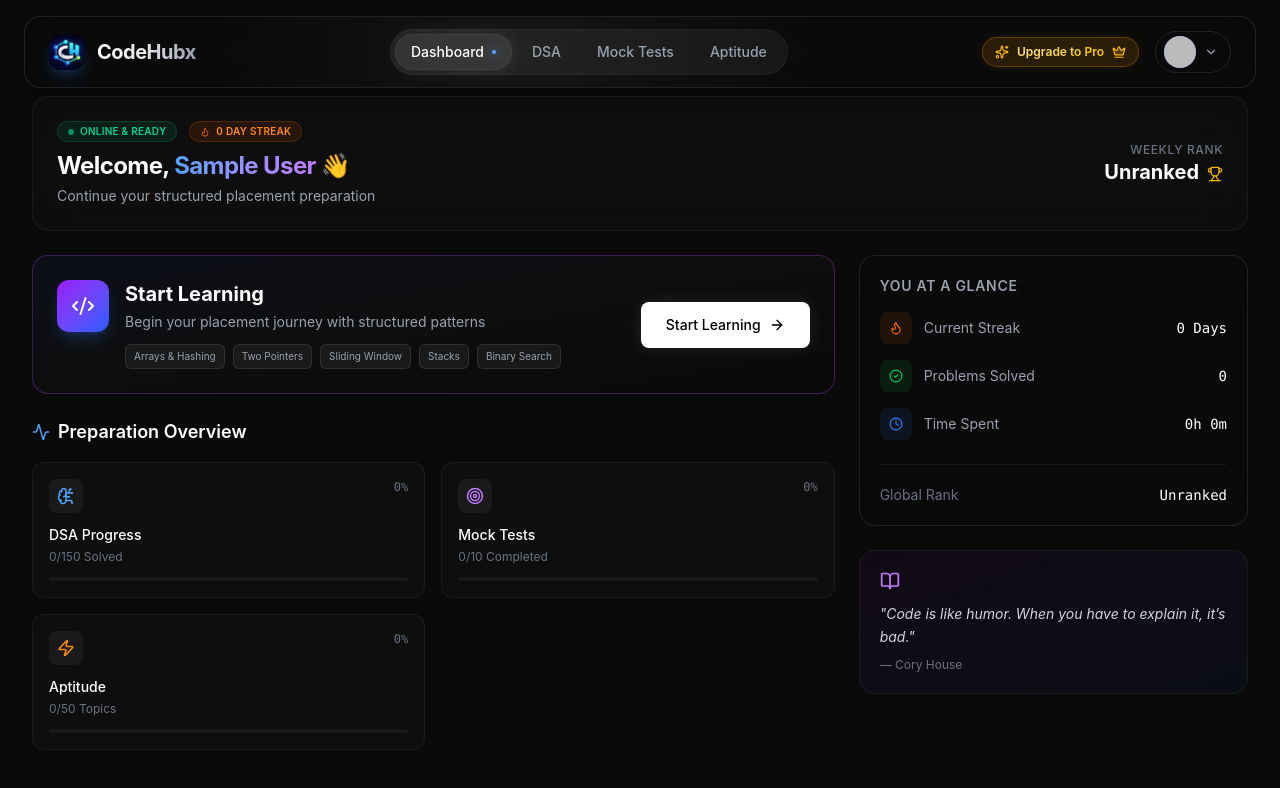
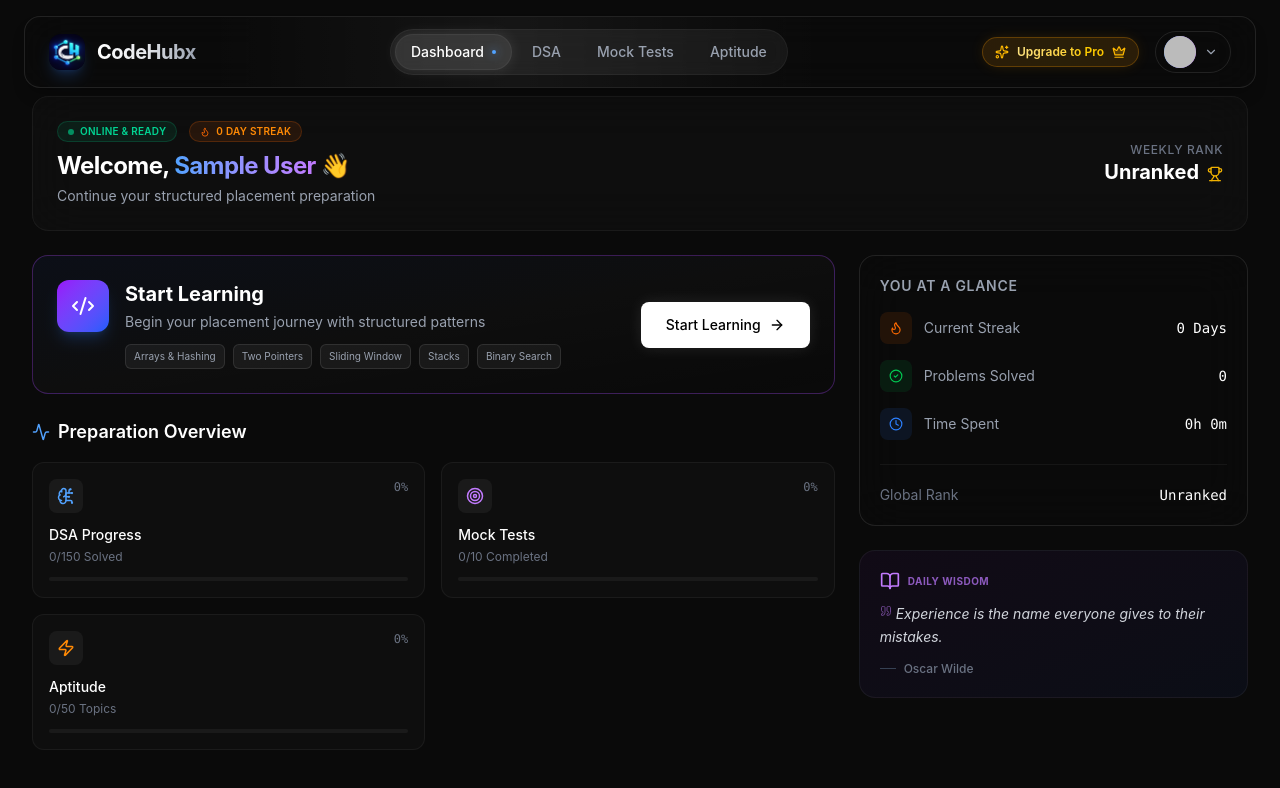
Before and after one commit to Charangandrothu/CodeHub, a React (Vite) app: page /dashboard in a window 1280 px wide. Shown: the top 788 px of the page. Built offline with nearby package versions, Linux system fonts and the light colour scheme; no server answers; sample sign-in values are in the browser's storage.

Commit message:
Added a new Dashboard page featuring a daily programming quote and dynamic user progress tracking.

```diff
--- /dev/null
+++ b/src/components/dsa/DailyQuote.jsx
@@ -0,0 +1,64 @@
+import React, { useState, useEffect } from 'react';
+import { motion, AnimatePresence } from 'framer-motion';
+import { BookOpen, Quote } from 'lucide-react';
+
+const QUOTES = [
+    { text: "Code is like humor. When you have to explain it, it’s bad.", author: "Cory House" },
+    { text: "First, solve the problem. Then, write the code.", author: "John Johnson" },
+    { text: "Any fool can write code that a computer can understand. Good programmers write code that humans can understand.", author: "Martin Fowler" },
+    { text: "Experience is the name everyone gives to their mistakes.", author: "Oscar Wilde" },
+    { text: "Java is to JavaScript what car is to Carpet.", author: "Chris Heilmann" },
+    { text: "Knowledge is power.", author: "Francis Bacon" },
+    { text: "Sometimes it pays to stay in bed on Monday, rather than spending the rest of the week debugging Monday’s code.", author: "Dan Salomon" },
+    { text: "Perfection is achieved not when there is nothing more to add, but rather when there is nothing more to take away.", author: "Antoine de Saint-Exupery" },
+    { text: "Fix the cause, not the symptom.", author: "Steve Maguire" },
+    { text: "Optimism is an occupational hazard of programming: feedback is the treatment.", author: "Kent Beck" },
+    { text: "Simplicity is the soul of efficiency.", author: "Austin Freeman" },
+    { text: "Before software can be reusable it first has to be usable.", author: "Ralph Johnson" },
+    { text: "Make it work, make it right, make it fast.", author: "Kent Beck" },
+    { text: "Programming is the art of algorithm design and the craft of debugging logic.", author: "Unknown" },
+    { text: "Talk is cheap. Show me the code.", author: "Linus Torvalds" }
+];
+
+const DailyQuote = () => {
+    const [quote, setQuote] = useState(null);
+
+    useEffect(() => {
+        // Calculate day of year to preserve same quote for 24h
+        const now = new Date();
+        const start = new Date(now.getFullYear(), 0, 0);
+        const diff = now - start;
+        const oneDay = 1000 * 60 * 60 * 24;
+        const day = Math.floor(diff / oneDay);
+
+        // Select quote based on day
+        setQuote(QUOTES[day % QUOTES.length]);
+    }, []);
+
+    if (!quote) return null;
+
+    return (
+        <div className="p-5 rounded-2xl border border-white/5 bg-gradient-to-br from-purple-900/10 to-blue-900/10 hover:border-white/10 transition-colors">
+            <div className="flex items-center gap-2 mb-3">
+                <BookOpen size={20} className="text-purple-400" />
+                <span className="text-[10px] font-bold uppercase tracking-wider text-purple-400/70">Daily Wisdom</span>
+            </div>
+            <motion.div
+                initial={{ opacity: 0 }}
+                animate={{ opacity: 1 }}
+                transition={{ duration: 0.5 }}
+            >
+                <p className="text-gray-300 text-sm italic leading-relaxed relative">
+                    <Quote size={12} className="inline-block mr-1 -mt-2 opacity-50 text-purple-400" />
+                    {quote.text}
+                </p>
+                <p className="text-xs text-gray-500 mt-3 font-medium flex items-center gap-2">
+                    <span className="w-4 h-[1px] bg-gray-700"></span>
+                    {quote.author}
+                </p>
+            </motion.div>
+        </div>
+    );
+};
+
+export default DailyQuote;
--- a/src/components/dsa/SubmissionResultPanel.jsx
+++ b/src/components/dsa/SubmissionResultPanel.jsx
@@ -113,39 +113,25 @@ const SubmissionResultPanel = ({ submissionResult, output }) => {
                 </motion.div>
             )}
 
-            {/* Premium Stats Grid */}
+            {/* Premium Stats Placeholders (Visual Candy) */}
             {isSuccess && (
-                <motion.div variants={item} className="grid grid-cols-2 gap-2 mt-auto">
-                    {/* Runtime */}
-                    <div className="bg-zinc-900/50 border border-zinc-800/50 rounded-xl p-3 flex flex-col items-center justify-center gap-1">
-                        <div className="flex items-center gap-2 text-zinc-500 mb-1">
-                            <Clock size={14} />
-                            <span className="text-[10px] font-bold uppercase tracking-wider">Runtime</span>
+                <motion.div variants={item} className="grid grid-cols-2 gap-3 mt-auto">
+                    <div className="bg-zinc-900/50 border border-zinc-800/50 rounded-xl p-3 flex items-center gap-3">
+                        <div className="p-2 bg-green-500/10 rounded-lg text-green-400">
+                            <Clock size={16} />
                         </div>
-                        <p className="text-sm font-mono font-bold text-green-400">
-                            {submissionResult.time !== "N/A" ? `${submissionResult.time}ms` : "N/A"}
-                        </p>
+                        <div>
+                            <p className="text-[10px] text-zinc-500 uppercase font-bold">Runtime</p>
+                            <p className="text-xs font-mono text-zinc-300">~24ms</p>
+                        </div>
                     </div>
-
-                    {/* Memory */}
-                    <div className="bg-zinc-900/50 border border-zinc-800/50 rounded-xl p-3 flex flex-col items-center justify-center gap-1">
-                        <div className="flex items-center gap-2 text-zinc-500 mb-1">
-                            <Database size={14} />
-                            <span className="text-[10px] font-bold uppercase tracking-wider">Memory</span>
+                    <div className="bg-zinc-900/50 border border-zinc-800/50 rounded-xl p-3 flex items-center gap-3">
+                        <div className="p-2 bg-purple-500/10 rounded-lg text-purple-400">
+                            <Database size={16} />
                         </div>
-                        <p className="text-sm font-mono font-bold text-purple-400">
-                            {submissionResult.memory !== "N/A" ? `${submissionResult.memory}MB` : "N/A"}
-                        </p>
-                    </div>
-
-                    {/* Test Cases Count (Full Width) */}
-                    <div className="col-span-2 bg-zinc-900/50 border border-zinc-800/50 rounded-xl p-3 flex items-center justify-between px-6">
-                        <span className="text-[10px] uppercase font-bold text-zinc-500 tracking-wider">Test Cases Passed</span>
-                        <div className="flex items-center gap-2">
-                            <CheckCircle2 size={16} className="text-green-500" />
-                            <span className="text-sm font-mono font-bold text-zinc-200">
-                                {submissionResult.passedTestCases} / {submissionResult.totalTestCases}
-                            </span>
+                        <div>
+                            <p className="text-[10px] text-zinc-500 uppercase font-bold">Memory</p>
+                            <p className="text-xs font-mono text-zinc-300">14.2 MB</p>
                         </div>
                     </div>
                 </motion.div>
--- a/src/pages/Dashboard.jsx
+++ b/src/pages/Dashboard.jsx
@@ -17,6 +17,7 @@ import {
     Zap
 } from 'lucide-react';
 import { Button } from '../components/ui/Button';
+import DailyQuote from '../components/dsa/DailyQuote';
 
 const Dashboard = () => {
     const { currentUser, userData } = useAuth();
@@ -259,14 +260,8 @@ const Dashboard = () => {
                             </div>
                         </div>
 
-                        {/* Mini Motivation */}
-                        <div className="p-5 rounded-2xl border border-white/5 bg-gradient-to-br from-purple-900/10 to-blue-900/10">
-                            <BookOpen size={20} className="text-purple-400 mb-3" />
-                            <p className="text-gray-300 text-sm italic leading-relaxed">
-                                "Code is like humor. When you have to explain it, it’s bad."
-                            </p>
-                            <p className="text-xs text-gray-500 mt-2">— Cory House</p>
-                        </div>
+                        {/* Mini Motivation - Dynamic */}
+                        <DailyQuote />
                     </motion.div>
 
                 </div>
```
